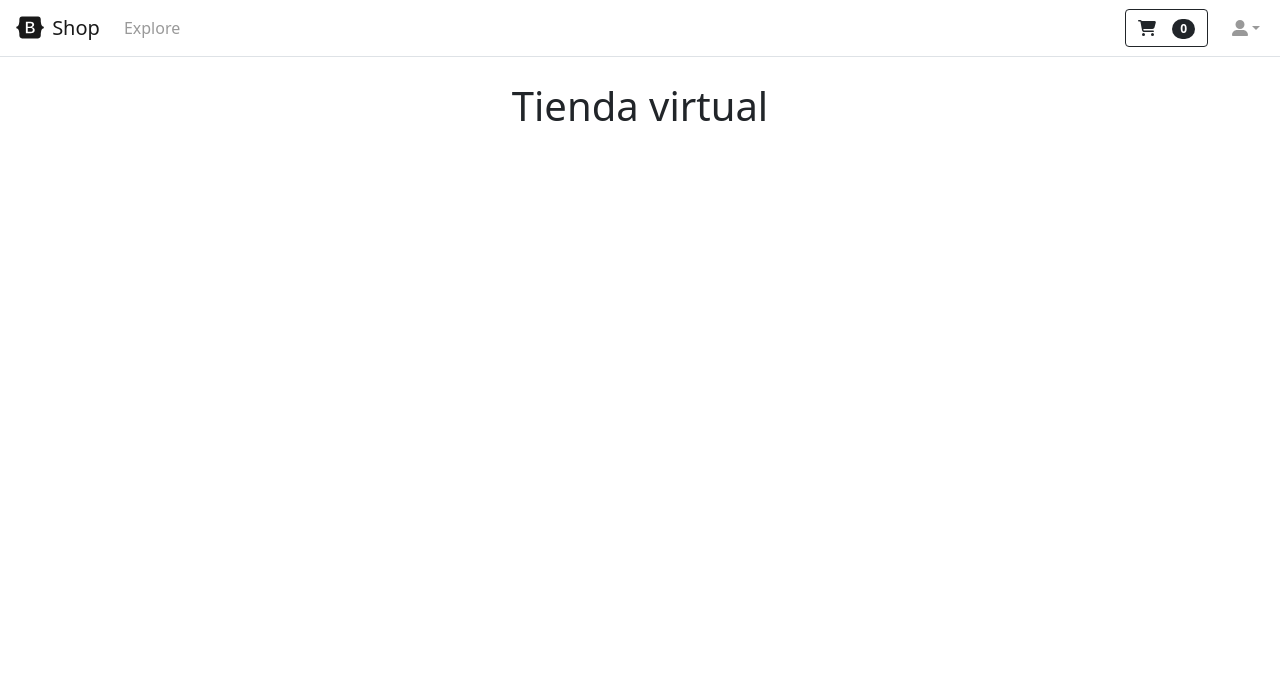
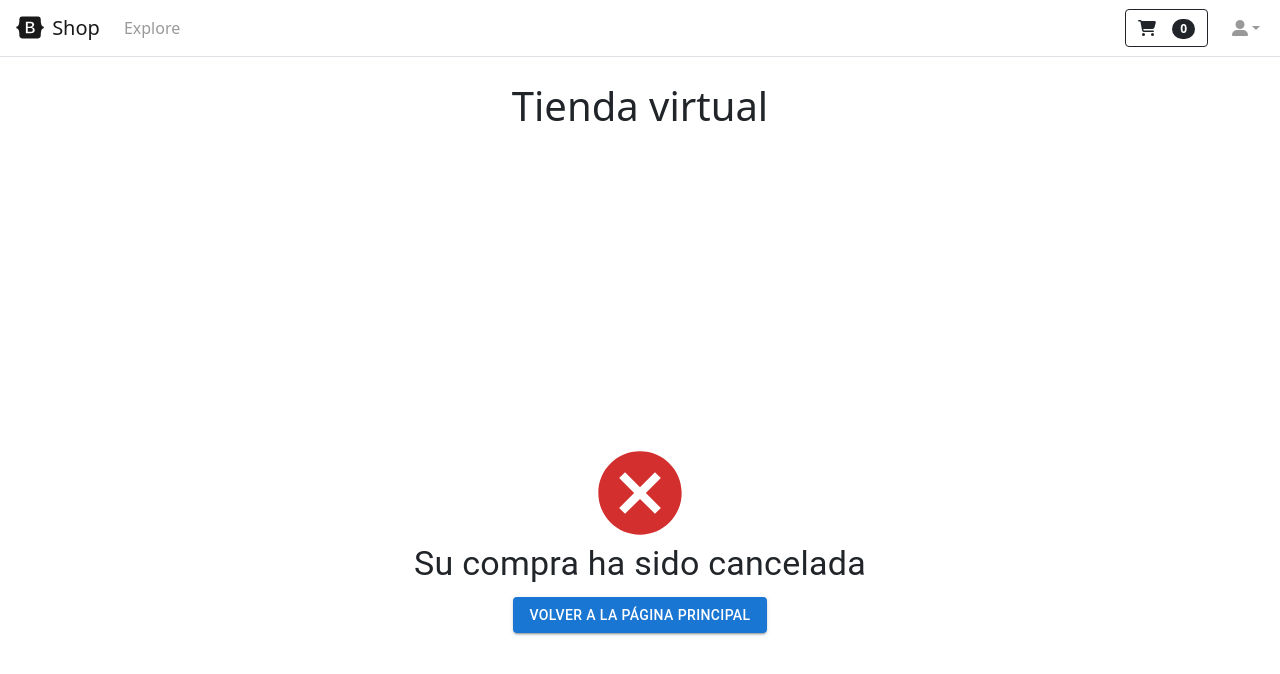
Before and after one commit to daburneo1/frontend-microservice, a React (Vite) app: page /#/payments/cancelled in a window 1280 px wide. Shown: the top 674 px of the page. Built offline with nearby package versions, Linux system fonts and the light colour scheme.

Commit message:
feat: add page to cancel payment

```diff
--- a/src/App.css
+++ b/src/App.css
@@ -70,3 +70,29 @@
 .cart-drawer-body {
   padding: 1rem;
 }
+
+.checkmark-animation {
+  animation: checkmark 0.6s cubic-bezier(0.65, 0, 0.45, 1) forwards;
+}
+
+@keyframes checkmark {
+  0% {
+    transform: scale(0);
+  }
+  100% {
+    transform: scale(1);
+  }
+}
+
+.cancel-icon {
+  animation: cancel 0.6s cubic-bezier(0.65, 0, 0.45, 1) forwards;
+}
+
+@keyframes cancel {
+  0% {
+    transform: scale(0);
+  }
+  100% {
+    transform: scale(1);
+  }
+}
--- a/src/App.jsx
+++ b/src/App.jsx
@@ -11,6 +11,7 @@ import SignIn from './login/signUp.jsx';
 import OrderPage from './orders/OrderPage';
 import './App.css';
 import PaymentSuccess from "./orders/PaymentSuccess.jsx";
+import PaymentCancelled from "@/orders/PaymentCancelled.jsx";
 
 function App() {
     return (
@@ -26,6 +27,7 @@ function App() {
                     <Route path="/add-product" element={<AddProduct />} />
                     <Route path="/add-product" element={<AddProduct />} />
                     <Route path="/payments/success" element={<PaymentSuccess />} />
+                    <Route path="/payments/cancelled" element={<PaymentCancelled />} />
                     <Route path="/" element={<Landing />} />
                 </Routes>
             </CartProvider>
--- a/src/index.css
+++ b/src/index.css
@@ -88,3 +88,16 @@
     transform: scale(1);
   }
 }
+
+.cancel-icon {
+  animation: cancel 0.6s cubic-bezier(0.65, 0, 0.45, 1) forwards;
+}
+
+@keyframes cancel {
+  0% {
+    transform: scale(0);
+  }
+  100% {
+    transform: scale(1);
+  }
+}
--- /dev/null
+++ b/src/orders/PaymentCancelled.jsx
@@ -0,0 +1,25 @@
+import { useNavigate } from 'react-router-dom';
+import { Box, Button, Typography } from '@mui/material';
+import CancelIcon from '@mui/icons-material/Cancel';
+
+const PaymentCancelled = () => {
+    const navigate = useNavigate();
+
+    const handleRedirect = () => {
+        navigate('/'); // Redirect to landing page
+    };
+
+    return (
+        <Box display="flex" flexDirection="column" alignItems="center" justifyContent="center" height="100vh">
+            <CancelIcon className="cancel-icon" color="error" style={{ fontSize: 100 }} />
+            <Typography variant="h4" gutterBottom>
+                Su compra ha sido cancelada
+            </Typography>
+            <Button variant="contained" color="primary" onClick={handleRedirect}>
+                Volver a la página principal
+            </Button>
+        </Box>
+    );
+};
+
+export default PaymentCancelled;
```
